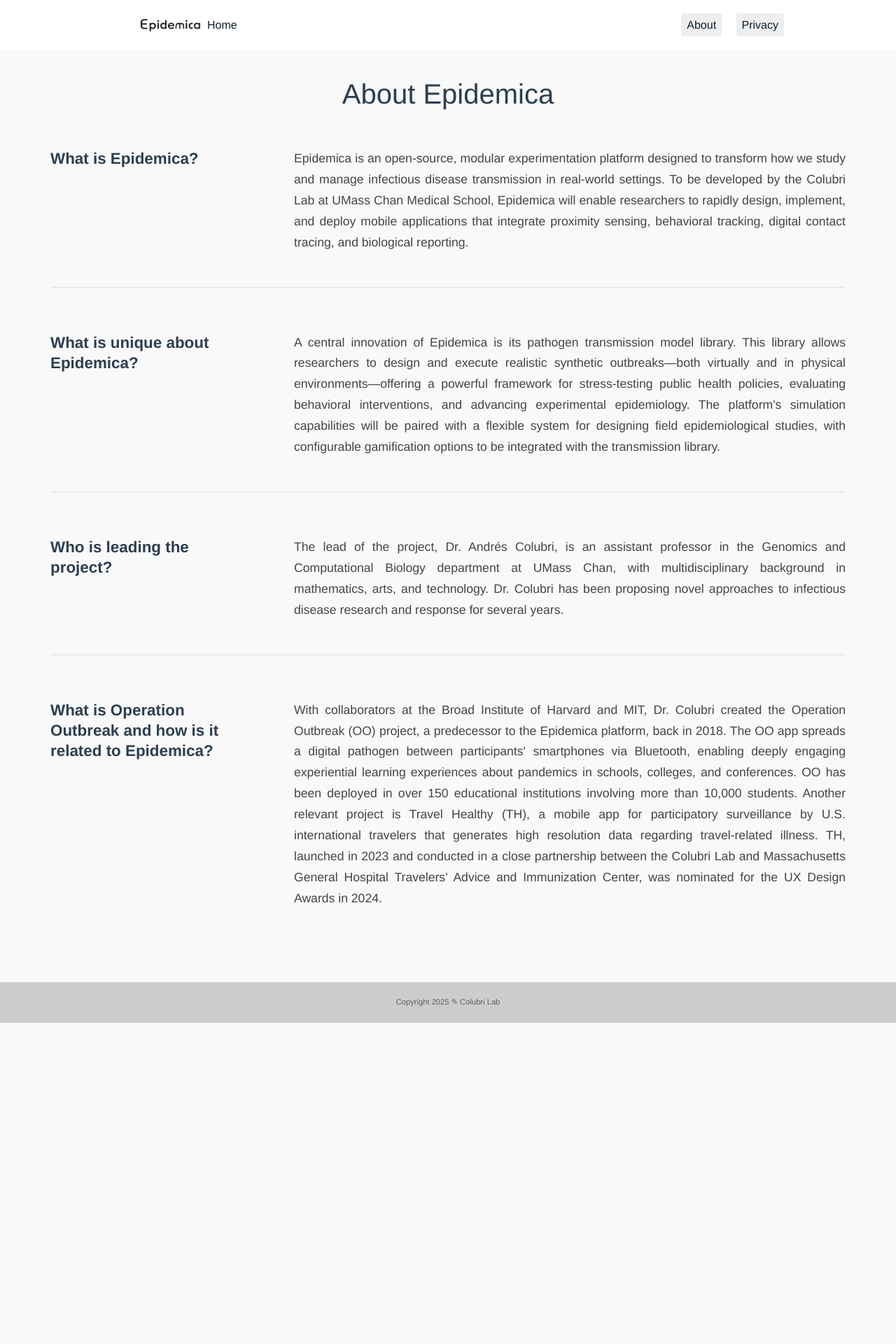
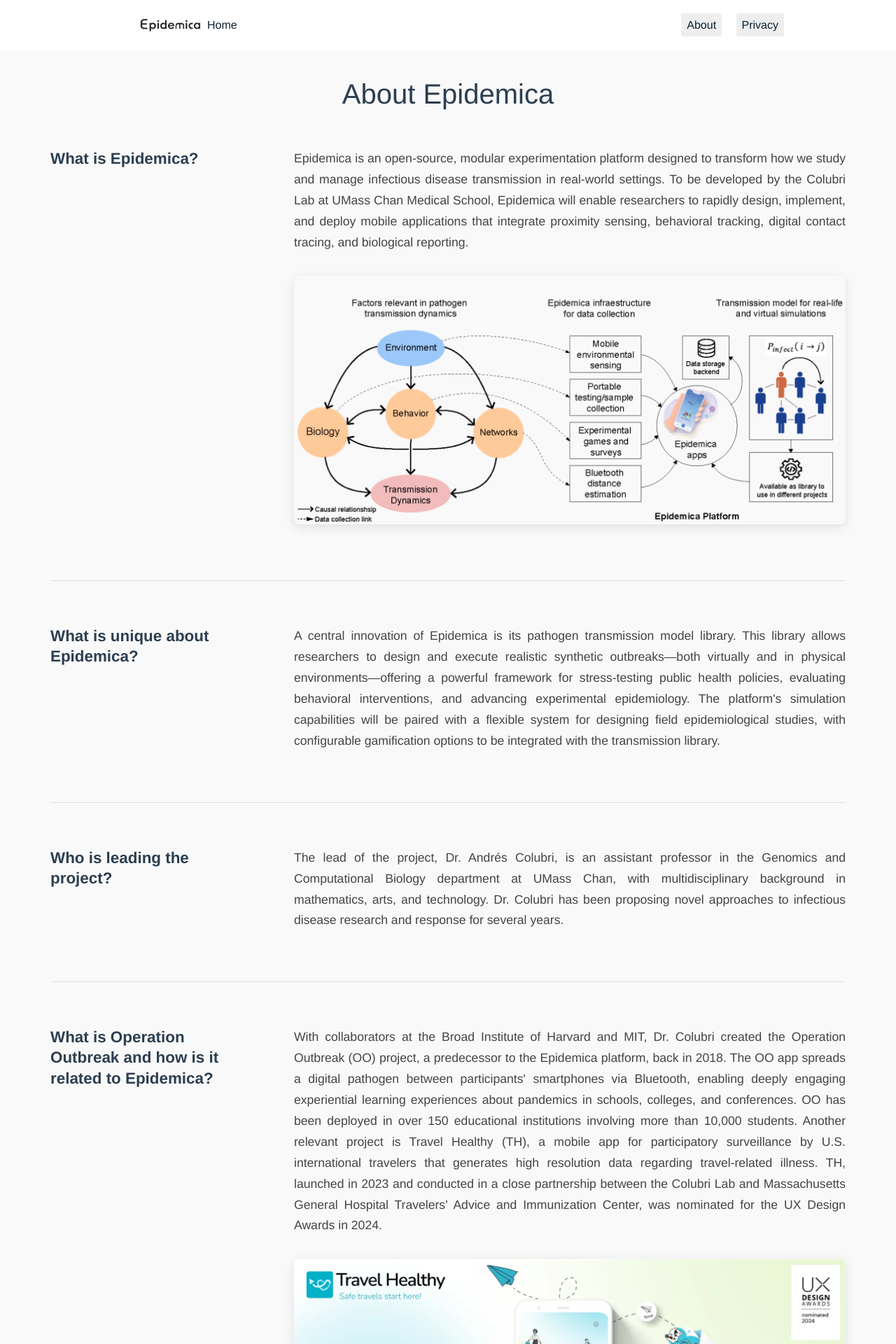
Before and after one commit to colabobio/epidemica-website, a Jekyll site: the page built from _toplevel/1-about.md, in a window 1280 px wide. Shown: the top 1920 px of the page at 70% size. Built offline with Jekyll 4.4.1, drawn with Linux system fonts in a browser that asks for light colours; before the commit the page ends 1461 px from its top, so only the background shows below that.

Commit message:
added images in about page

```diff
--- a/_toplevel/1-about.md
+++ b/_toplevel/1-about.md
@@ -13,6 +13,9 @@
     </div>
     <div class="answer">
       <p>Epidemica is an open-source, modular experimentation platform designed to transform how we study and manage infectious disease transmission in real-world settings. To be developed by the Colubri Lab at UMass Chan Medical School, Epidemica will enable researchers to rapidly design, implement, and deploy mobile applications that integrate proximity sensing, behavioral tracking, digital contact tracing, and biological reporting.</p>
+      <div class="diagram-container">
+        <img src="/assets/images/epidemica-diagram.png" alt="Epidemica Platform Architecture" class="epidemica-diagram">
+      </div>
     </div>
   </div>
 
@@ -40,6 +43,14 @@
     </div>
     <div class="answer">
       <p>With collaborators at the Broad Institute of Harvard and MIT, Dr. Colubri created the Operation Outbreak (OO) project, a predecessor to the Epidemica platform, back in 2018. The OO app spreads a digital pathogen between participants' smartphones via Bluetooth, enabling deeply engaging experiential learning experiences about pandemics in schools, colleges, and conferences. OO has been deployed in over 150 educational institutions involving more than 10,000 students. Another relevant project is Travel Healthy (TH), a mobile app for participatory surveillance by U.S. international travelers that generates high resolution data regarding travel-related illness. TH, launched in 2023 and conducted in a close partnership between the Colubri Lab and Massachusetts General Hospital Travelers' Advice and Immunization Center, was nominated for the UX Design Awards in 2024.</p>
+      <div class="project-images">
+        <div class="project-image-container">
+          <img src="/assets/images/travel-healthy.webp" alt="Travel Healthy App" class="project-image">
+        </div>
+        <div class="project-image-container">
+          <img src="/assets/images/operation-outbreak.webp" alt="Operation Outbreak App" class="project-image">
+        </div>
+      </div>
     </div>
   </div>
 </div>
--- a/assets/css/about.css
+++ b/assets/css/about.css
@@ -124,8 +124,40 @@
   color: #444;
   font-size: 1.1rem;
   line-height: 1.7;
-  margin: 0;
+  margin: 0 0 1.5rem 0;
   text-align: justify;
+}
+
+/* Diagram styling */
+.diagram-container {
+  text-align: center;
+  margin: 2rem 0;
+}
+
+.epidemica-diagram {
+  max-width: 100%;
+  height: auto;
+  border-radius: 8px;
+  box-shadow: 0 4px 15px rgba(0,0,0,0.1);
+}
+
+/* Project images styling */
+.project-images {
+  display: flex;
+  flex-direction: column;
+  gap: 2rem;
+  margin: 2rem 0;
+}
+
+.project-image-container {
+  text-align: center;
+}
+
+.project-image {
+  max-width: 100%;
+  height: auto;
+  border-radius: 8px;
+  box-shadow: 0 4px 15px rgba(0,0,0,0.1);
 }
 
 /* Responsive Design - Fine-tuning for smaller screens */
@@ -165,6 +197,11 @@
     line-height: 1.6;
   }
 
+  /* Diagram responsive */
+  .diagram-container {
+    margin: 1.5rem 0;
+  }
+
   h1 {
     font-size: 1.8rem;
   }
```
Also changed, not shown: _toplevel/0-index.md (+2 -2 lines), assets/images/epidemica-diagram.png (added), assets/images/epigames-app.png (deleted), assets/images/epigames-app.webp (added), assets/images/epigames-psi.png (deleted), assets/images/epigames-psi.webp (added), assets/images/network.png (deleted), assets/images/network.webp (added), assets/images/operation-outbreak.webp (added), assets/images/travel-healthy.webp (added).
